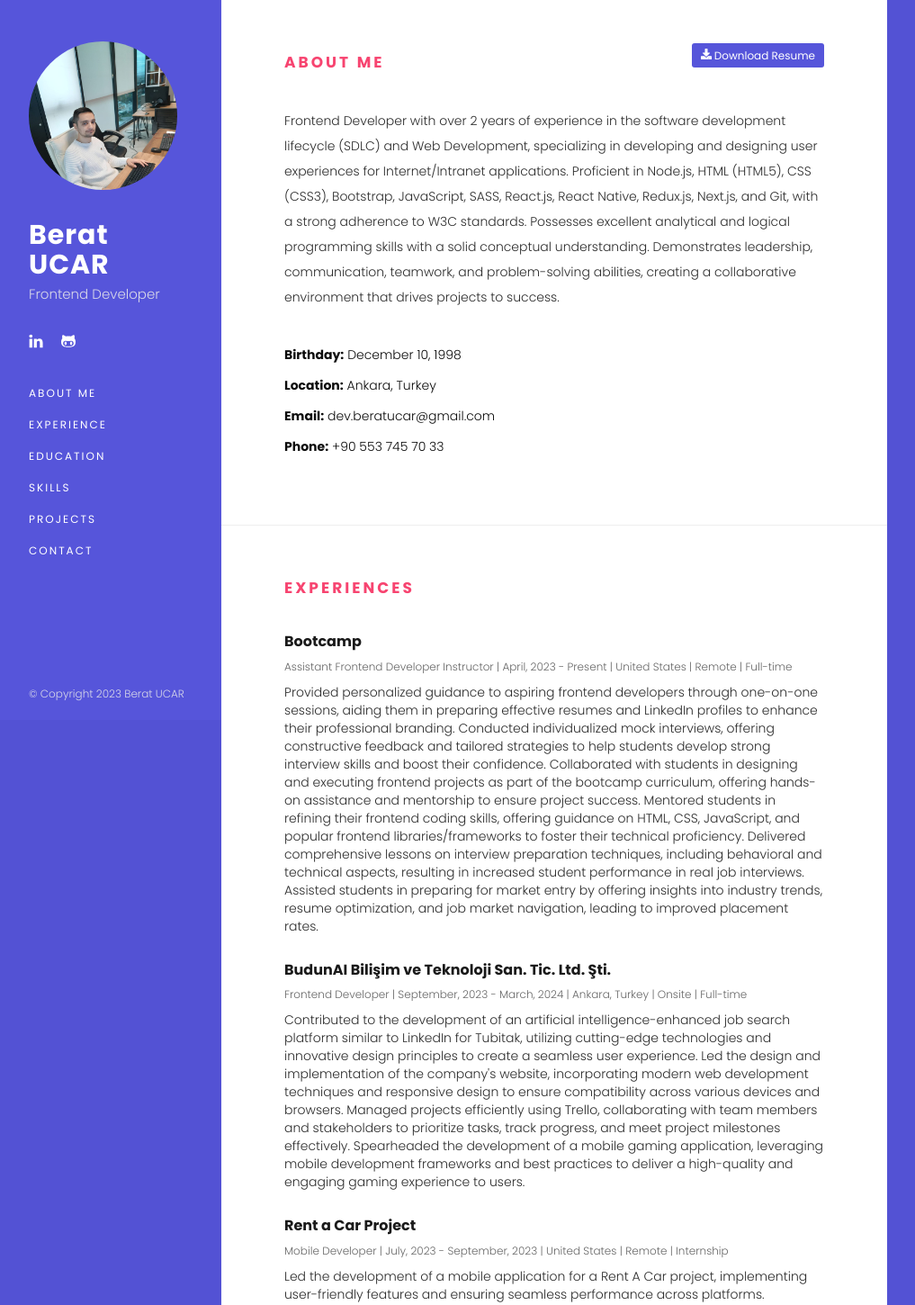
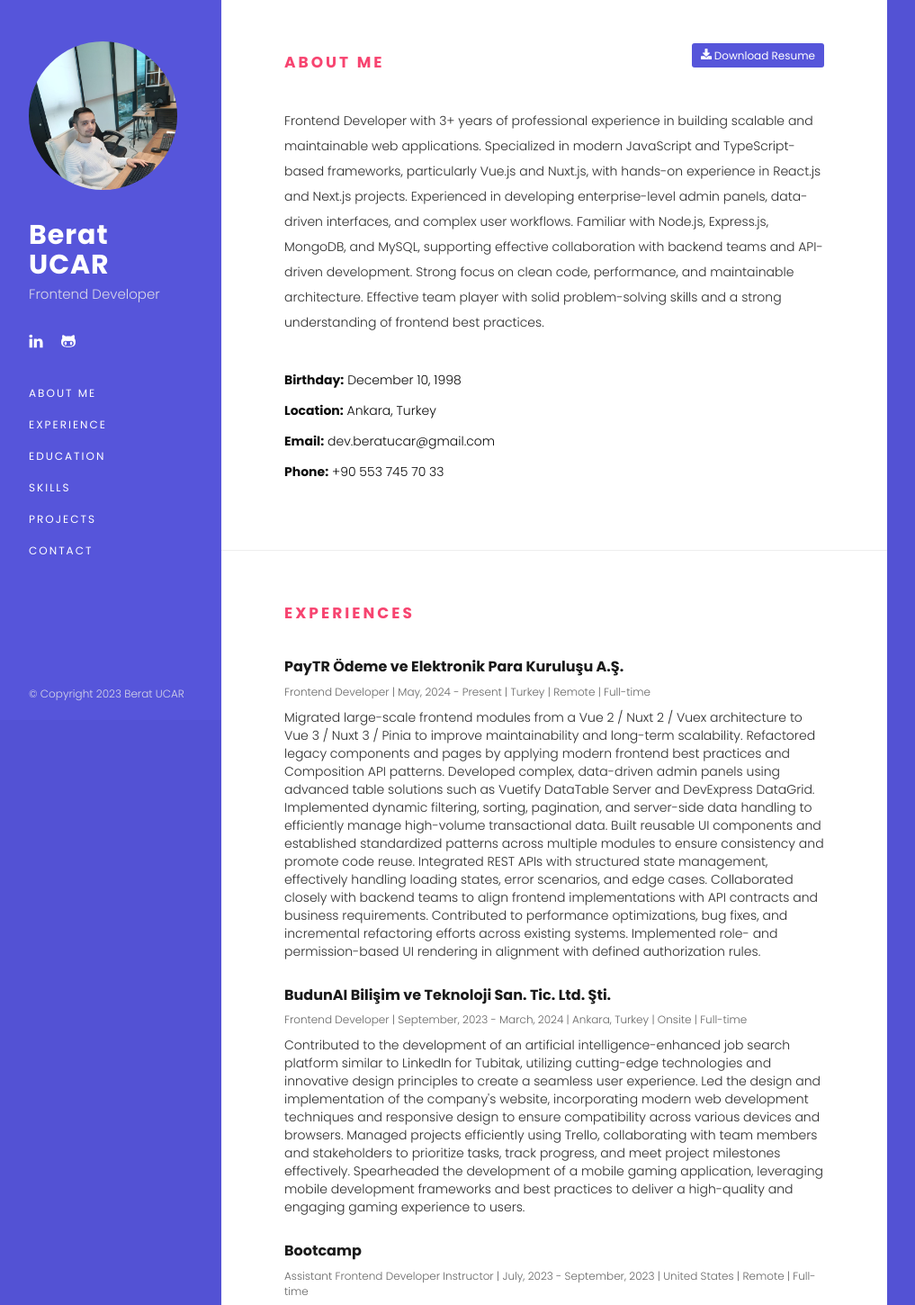
Before and after one commit to beratucardy/my-portfolio, a React (Create React App) app: page / in a window 1280 px wide. Shown: the top 1450 px of the page at 90% size, without its empty margins (154-1171 px from the left). Built offline with nearby package versions, Linux system fonts and the light colour scheme.

Commit message:
portfolio-v22

```diff
--- a/src/components/main/about/intro/intro.js
+++ b/src/components/main/about/intro/intro.js
@@ -5,16 +5,17 @@ const Intro = () => {
   return (
     <div className="intro">
       <p>
-        Frontend Developer with over 2 years of experience in the software
-        development lifecycle (SDLC) and Web Development, specializing in
-        developing and designing user experiences for Internet/Intranet
-        applications. Proficient in Node.js, HTML (HTML5), CSS (CSS3),
-        Bootstrap, JavaScript, SASS, React.js, React Native, Redux.js, Next.js,
-        and Git, with a strong adherence to W3C standards. Possesses excellent
-        analytical and logical programming skills with a solid conceptual
-        understanding. Demonstrates leadership, communication, teamwork, and
-        problem-solving abilities, creating a collaborative environment that
-        drives projects to success.
+        Frontend Developer with 3+ years of professional experience in building
+        scalable and maintainable web applications. Specialized in modern
+        JavaScript and TypeScript-based frameworks, particularly Vue.js and
+        Nuxt.js, with hands-on experience in React.js and Next.js projects.
+        Experienced in developing enterprise-level admin panels, data-driven
+        interfaces, and complex user workflows. Familiar with Node.js,
+        Express.js, MongoDB, and MySQL, supporting effective collaboration with
+        backend teams and API-driven development. Strong focus on clean code,
+        performance, and maintainable architecture. Effective team player with
+        solid problem-solving skills and a strong understanding of frontend best
+        practices.
       </p>
 
       <ul className="info">
--- a/src/components/main/experiences/experiences.json
+++ b/src/components/main/experiences/experiences.json
@@ -1,12 +1,12 @@
 [
   {
-    "company": "Bootcamp",
-    "title": "Assistant Frontend Developer Instructor",
-    "date": "April, 2023 - Present",
-    "location": "United States",
+    "company": "PayTR Ödeme ve Elektronik Para Kuruluşu A.Ş.",
+    "title": "Frontend Developer",
+    "date": "May, 2024 - Present",
+    "location": "Turkey",
     "locationType": "Remote",
     "jobType": "Full-time",
-    "desc": "Provided personalized guidance to aspiring frontend developers through one-on-one sessions, aiding them in preparing effective resumes and LinkedIn profiles to enhance their professional branding. Conducted individualized mock interviews, offering constructive feedback and tailored strategies to help students develop strong interview skills and boost their confidence. Collaborated with students in designing and executing frontend projects as part of the bootcamp curriculum, offering hands-on assistance and mentorship to ensure project success. Mentored students in refining their frontend coding skills, offering guidance on HTML, CSS, JavaScript, and popular frontend libraries/frameworks to foster their technical proficiency. Delivered comprehensive lessons on interview preparation techniques, including behavioral and technical aspects, resulting in increased student performance in real job interviews. Assisted students in preparing for market entry by offering insights into industry trends, resume optimization, and job market navigation, leading to improved placement rates."
+    "desc": "Migrated large-scale frontend modules from a Vue 2 / Nuxt 2 / Vuex architecture to Vue 3 / Nuxt 3 / Pinia to improve maintainability and long-term scalability. Refactored legacy components and pages by applying modern frontend best practices and Composition API patterns. Developed complex, data-driven admin panels using advanced table solutions such as Vuetify DataTable Server and DevExpress DataGrid. Implemented dynamic filtering, sorting, pagination, and server-side data handling to efficiently manage high-volume transactional data. Built reusable UI components and established standardized patterns across multiple modules to ensure consistency and promote code reuse. Integrated REST APIs with structured state management, effectively handling loading states, error scenarios, and edge cases. Collaborated closely with backend teams to align frontend implementations with API contracts and business requirements. Contributed to performance optimizations, bug fixes, and incremental refactoring efforts across existing systems. Implemented role- and permission-based UI rendering in alignment with defined authorization rules."
   },
   {
     "company": "BudunAI Bilişim ve Teknoloji San. Tic. Ltd. Şti.",
@@ -18,30 +18,12 @@
     "desc": "Contributed to the development of an artificial intelligence-enhanced job search platform similar to LinkedIn for Tubitak, utilizing cutting-edge technologies and innovative design principles to create a seamless user experience. Led the design and implementation of the company's website, incorporating modern web development techniques and responsive design to ensure compatibility across various devices and browsers. Managed projects efficiently using Trello, collaborating with team members and stakeholders to prioritize tasks, track progress, and meet project milestones effectively. Spearheaded the development of a mobile gaming application, leveraging mobile development frameworks and best practices to deliver a high-quality and engaging gaming experience to users."
   },
   {
-    "company": "Rent a Car Project",
-    "title": "Mobile Developer",
+    "company": "Bootcamp",
+    "title": "Assistant Frontend Developer Instructor",
     "date": "July, 2023 - September, 2023",
     "location": "United States",
     "locationType": "Remote",
-    "jobType": "Internship",
-    "desc": "Led the development of a mobile application for a Rent A Car project, implementing user-friendly features and ensuring seamless performance across platforms. Collaborated with cross-functional teams to design and develop the mobile application, enhancing user experience and optimizing functionality. Utilized agile methodologies to manage the project, ensuring timely delivery and meeting client requirements effectively. Implemented innovative solutions to improve the application's performance and user engagement, resulting in positive feedback from users. Conducted thorough testing and debugging to ensure the application's reliability and performance under various conditions."
-  },
-  {
-    "company": "E-Commerce Project",
-    "title": "Frontend Developer",
-    "date": "March, 2023 - June, 2023",
-    "location": "United States",
-    "locationType": "Remote",
-    "jobType": "Internship",
-    "desc": "Worked as part of the team on projects; receive regular guidance. Worked closely with team members to create consistent, reusable, and maintainable code; designed new software systems or updates to existing systems. Coordinated and participated in implementation, testing, and support. Responsible for understanding how their work fits into the project objectives. Ensured each build functions correctly on mobile, tablet, and desktop devices."
-  },
-  {
-    "company": "Rent a Car Project",
-    "title": "Frontend Developer",
-    "date": "October, 2022 - March, 2023",
-    "location": "United States",
-    "locationType": "Remote",
-    "jobType": "Internship",
-    "desc": "Followed agile & scrum methods for the development of the product. Involving in building multiple UI components from design stage to production stage. Performed validation of completed sites including the debugging and testing of code. Designed a responsive website using Bootstrap grid system to layout contents that fit different devices including mobile, tablet and desktop. Cross-browser tested sites in Microsoft Edge, Safari, Firefox, Chrome and mobile browsers."
+    "jobType": "Full-time",
+    "desc": "Provided personalized guidance to aspiring frontend developers through one-on-one sessions, aiding them in preparing effective resumes and LinkedIn profiles to enhance their professional branding. Conducted individualized mock interviews, offering constructive feedback and tailored strategies to help students develop strong interview skills and boost their confidence. Collaborated with students in designing and executing frontend projects as part of the bootcamp curriculum, offering hands-on assistance and mentorship to ensure project success. Mentored students in refining their frontend coding skills, offering guidance on HTML, CSS, JavaScript, and popular frontend libraries/frameworks to foster their technical proficiency. Delivered comprehensive lessons on interview preparation techniques, including behavioral and technical aspects, resulting in increased student performance in real job interviews. Assisted students in preparing for market entry by offering insights into industry trends, resume optimization, and job market navigation, leading to improved placement rates."
   }
 ]
--- a/src/components/main/projects/project.js
+++ b/src/components/main/projects/project.js
@@ -11,9 +11,9 @@ const Project = ({ url, name, desc, github, desc2 }) => {
         </h2>
         <div>{desc}</div>
         <a href={github} target={"_blank"}>
-          {github}
+          {github ? github : ""}
         </a>
-        <div>{desc2}</div>
+        <div>{desc2 ? desc2 : ""}</div>
       </div>
     </>
   );
--- a/src/components/main/projects/projects.json
+++ b/src/components/main/projects/projects.json
@@ -1,35 +1,70 @@
 [
   {
     "url": "https://www.budunai.com/",
-    "tool": "BudunAI Website Project",
-    "desc": "BudunAI Website Project"
+    "tool": "BudunAI Official Website Project",
+    "desc": "Official Website of BudunAI Company"
   },
   {
     "url": "https://beratucar-coffee-shop.vercel.app/",
     "tool": "Coffee Shop Project",
-    "desc": "Single Page Application Project",
+    "desc": "My purpose in making this project was to improve my React abilities.",
     "github": "https://github.com/beratucardy/coffee-shop-project",
-    "desc2": "You can visit my github for more projects and apps like this."
+    "desc2": ""
+  },
+  {
+    "url": "https://www.gamingpromarket.com/",
+    "tool": "E-Commerce Project",
+    "desc": "Basic React.js Project for learning React.js",
+    "github": "",
+    "desc2": ""
+  },
+  {
+    "url": "https://vue-http-demo-b3693.web.app/coaches",
+    "tool": "Find a Coach Project",
+    "desc": "Basic Vue.js Project for Learning Vue.js. Vuex - Vue Router - Firebase",
+    "github": "",
+    "desc2": ""
   },
   {
     "url": "https://beratucar7.netlify.app/",
     "tool": "Portfolio/Resume Project",
-    "desc": "Single Page Application Project",
-    "github": "https://github.com/beratucardy",
-    "desc2": "You can visit my github for more projects and apps like this."
+    "desc": "My purpose in making this project was to improve my React abilities. Portfolio/Resume does not represent me.",
+    "github": "https://github.com/beratucardy/portfolio-resume-project",
+    "desc2": ""
+  },
+  {
+    "url": "https://beratucar-product-manager.vercel.app/",
+    "tool": "Product Manager Project",
+    "desc": "Basic Next.js Project for Learning Next.js",
+    "github": "",
+    "desc2": ""
+  },
+  {
+    "url": "https://www.letsrentalcar.com/",
+    "tool": "Rent a Car Project",
+    "desc": "Basic React.js Project for learning React.js. A mobile version of this Rent a Car application developed using React Native.",
+    "github": "",
+    "desc2": ""
   },
   {
     "url": "https://beratucar6.netlify.app/",
     "tool": "SPA Project",
-    "desc": "Single Page Application Project",
+    "desc": "My purpose in making this project was to improve my HTML, CSS, Bootstrap, JavaScript abilities.",
     "github": "https://github.com/beratucardy/spa-project",
-    "desc2": "You can visit my github for more projects and apps like this."
+    "desc2": ""
   },
   {
     "url": "https://beratucar4.netlify.app/",
     "tool": "Unlem Akademi Project",
-    "desc": "Single Page Application Project",
+    "desc": "My purpose in making this project was to improve my HTML, CSS, Bootstrap abilities.",
     "github": "https://github.com/beratucardy/unlem-akademi-project",
-    "desc2": "You can visit my github for more projects and apps like this."
+    "desc2": ""
+  },
+  {
+    "url": "https://www.kariyo.io/",
+    "tool": "AI Based Linkedin Project",
+    "desc": "Project Submitted to Tübitak Similar to LinkedIn",
+    "github": "",
+    "desc2": ""
   }
 ]
--- a/src/components/main/skills/skills.js
+++ b/src/components/main/skills/skills.js
@@ -12,7 +12,7 @@ const Skills = () => {
         <div className="row">
           {skills.map((skill, index) => (
             <div className="col-md-12 col-sm-12 col-xs-12 item" key={index}>
-              <Skill name={skill.tool} />
+              <Skill name1={skill.name1} name2={skill.name2} primarySkills={skill.primarySkills} backendKnowledge={skill.backendKnowledge} />
             </div>
           ))}
         </div>
--- a/src/components/main/skills/skills.json
+++ b/src/components/main/skills/skills.json
@@ -1,5 +1,8 @@
 [
   {
-    "tool": "HTML (HTML5), CSS (CSS3), Bootstrap, Tailwind CSS, JavaScript, SASS, React, Next.js, React Native, Redux.js, Redux Toolkit, Postman, RESTful APIs, Webpack, Unit Testing, NPM, Node.js, SDLC, Jira, Trello, Scrum, Agile Methods, CRM, Git, Github, Expo, Figma, AutoCAD, Microsoft Word, Microsoft Excel, PowerPoint"
+    "name1": "Primary Skills",
+    "primarySkills": "HTML, CSS, Bootstrap, Tailwind, SASS, JavaScript, TypeScript, React.js, Next.js, Redux.js, Vue.js, Nuxt.js, Vuex, Pinia, React Native, DataTable, DevExpress, Unit Testing, Vitest, Git",
+    "name2": "Backend Knowledge",
+    "backendKnowledge": "Node.js, Express.js, GraphQL, Deno, MongoDB, MySQL, RESTful APIs, Postman, WebSockets"
   }
 ]
--- a/src/components/main/testimonials/testimonial.js
+++ b/src/components/main/testimonials/testimonial.js
@@ -9,7 +9,7 @@ const Testimonial = ({ job, org, name, tel, mail }) => {
           <p>{job}</p>
           <p>{org}</p>
           <span>
-            <a href={`tel:${tel}`}>{tel}</a> -{" "}
+            <a href={`tel:${tel}`}>{tel}</a> {mail ? "-" : ""}{" "}
             <a href={`mailto:${mail}`}>{mail}</a>
           </span>
         </div>
--- a/src/components/main/testimonials/testimonials.json
+++ b/src/components/main/testimonials/testimonials.json
@@ -1,23 +1,16 @@
 [
   {
-    "job": "Founder, Associate Professor, University Lecturer, Author",
-    "org": "Gazi University, OSTİM Teknik University, Adnan Menderes University, Ankara Haci Bayram Veli University, BudunAI",
-    "tel": "+905323632446",
-    "mail": "osebetci@adu.edu.tr",
-    "name": "Doç. Dr. Özel Sebetci"
+    "job": "Director of Software Engineering",
+    "org": "PayTR Ödeme ve Elektronik Para Kuruluşu A.Ş.",
+    "tel": "+90 532 513 31 31",
+    "mail": "zafergolgeli@hotmail.com",
+    "name": "Zafer Gölgeli"
   },
   {
-    "job": "Account Manager",
-    "org": "TalenTech Solutions",
-    "tel": "+15852826326",
-    "mail": "mike.clain@talentechsolutions.com",
-    "name": "Mike Clain"
-  },
-  {
-    "job": "Account Manager",
-    "org": "Rainpark Solutions",
-    "tel": "+15853161820",
-    "mail": "ali.aker@rainparksolutions.com",
-    "name": "Ali Aker"
+    "job": "Software Development Manager",
+    "org": "PayTR Ödeme ve Elektronik Para Kuruluşu A.Ş.",
+    "tel": "+90 553 599 04 69",
+    "mail": "",
+    "name": "Ahmet Ülker"
   }
 ]
```
Also changed, not shown: src/components/main/educations/educations.json (+6 -1 lines), src/components/main/skills/skill.js (+11 -2 lines), 1 other file (tests, documents, lock files or other folders).
